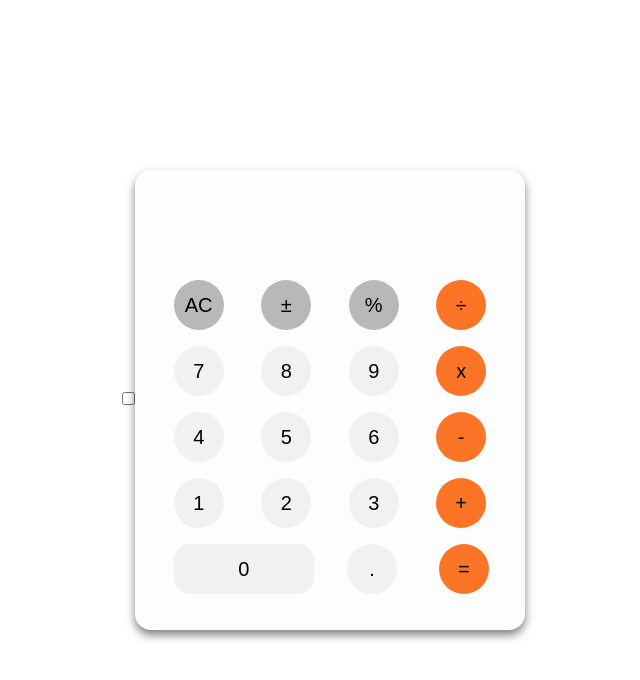
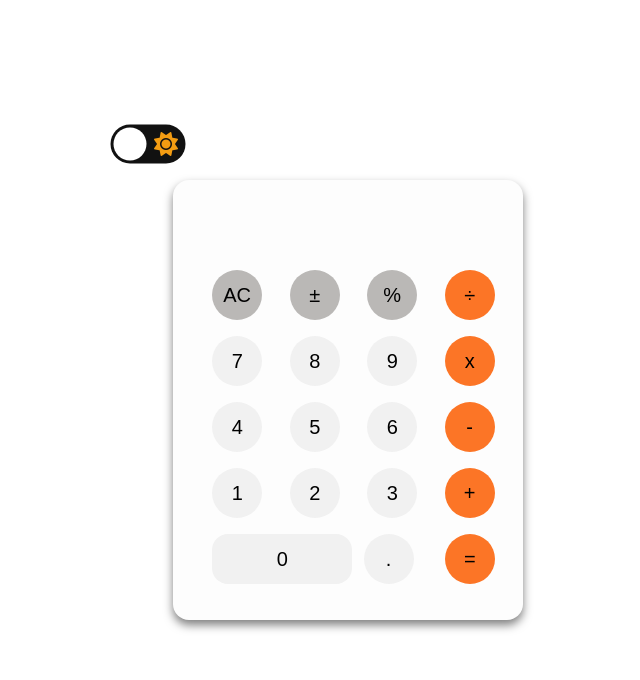
Before and after one commit to EmersonJesus/Calculadora, a plain HTML site: page index.html in a window 1280 px wide. Shown: the whole page, without its empty margins (317-957 px from the left). Drawn offline with Linux system fonts and the light colour scheme.

Commit message:
dark-theme

```diff
--- a/css/styles.css
+++ b/css/styles.css
@@ -1,6 +1,8 @@
 * {
     margin: 0;
     padding: 0;
+    border: 0;
+    box-sizing: border-box;
 }
 
 :root {
@@ -29,6 +31,7 @@ body {
     justify-content: center;
     align-items: center;
     height: 100vh;
+    transition: background 0.2s linear;
 }
 
 .calculator {
@@ -110,3 +113,53 @@ body {
     width: 140px;
     border-radius: 1rem;
 }
+
+.toggle {
+    margin: 0;
+    padding: 0;
+    margin-bottom: 40%;
+}
+
+.checkbox {
+    opacity: 0;
+    position: absolute;
+}
+
+.label {
+    background-color: #111;
+    border-radius: 50px;
+    cursor: pointer;
+    display: flex;
+    align-items: center;
+    padding: 5px;
+    justify-content: space-between;
+    position: relative;
+    height: 26px;
+    width: 50px;
+    transform: scale(1.5);
+}
+
+.label  .ball {
+    background-color: #fff;
+    border-radius: 50%;
+    position: absolute;
+    top: 2px;
+    left: 2px;
+    height: 22px;
+    width: 22px;
+
+    transform: translateX(0px);
+    transition: transform 0.2s linear;
+}
+
+.checkbox:checked +.label .ball {
+    transform: translateX(24px);
+}
+
+.fa-moon {
+    color: #f1c40f;
+}
+
+.fa-sun {
+    color: #f39c12;
+}
--- a/index.html
+++ b/index.html
@@ -9,8 +9,11 @@
 </head>
 <body>
     <div class="toggle">
-        <label for="switch">
-            <input type="checkbox" id="switch"/>
+        <input type="checkbox" class="checkbox" id="switch"/>
+        <label class="label" for="switch">
+            <i class="fas fa-moon"></i>
+            <i class="fas fa-sun"></i>
+            <div class="ball"></div>
         </label>
     </div>
     <div class="calculator">
@@ -40,5 +43,6 @@
             <button data-equals class="key-equals">=</button>
         </div>
     </div>
+    <script  src="https://kit.fontawesome.com/998c60ef77.js" crossorigin="anonymous"></script>
 </body>
 </html>
```
